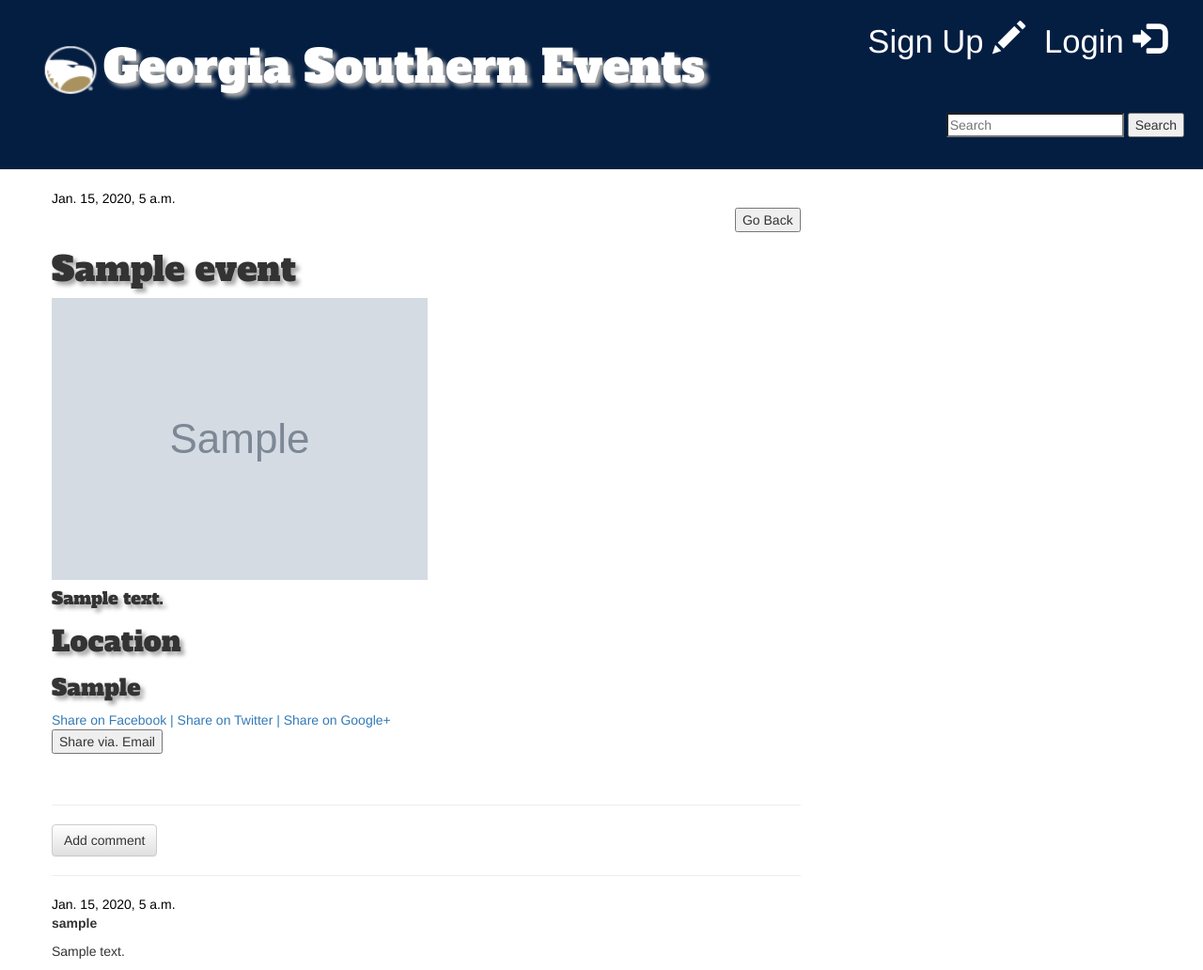
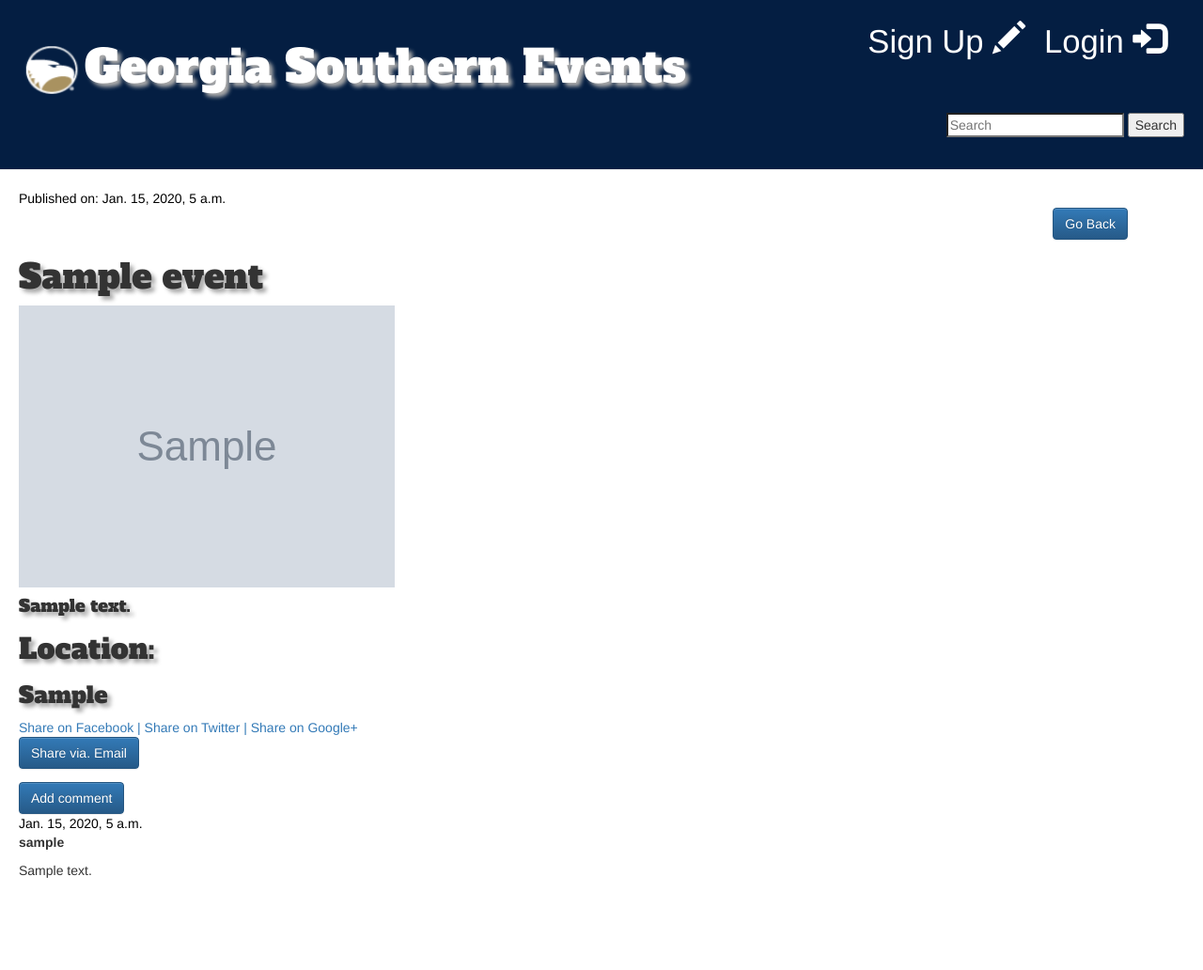
Before and after one commit to GSCSCI5530/Vector, a Django app: page /eventmanager/1/ in a window 1280 px wide. Shown: the whole page at 94% size. After the commit the page ends 934 px from the top, so only its background shows below. Run offline with Django 3.2, Linux system fonts and the light colour scheme; tables that the repository leaves empty hold one stand-in row (values such as "Sample post"); grey boxes marked "Sample" are stand-in pictures; some libraries are stand-ins or nearby versions.

Commit message:
Flex Box and Styles changes
Unified button styling and also added the ability to toggle style

```diff
--- a/GSEM/GSEventManager/eventmanager/static/css/eventmanager.css
+++ b/GSEM/GSEventManager/eventmanager/static/css/eventmanager.css
@@ -1,7 +1,7 @@
 .page-header {
     background-color: #041e42;
     margin-top: 0;
-    padding: 20px 20px 20px 40px;
+    padding: 20px 20px 20px 20px;
 }
 
 .page-header h1, .page-header h1 a, .page-header h1 a:visited, .page-header h1 a:active {
@@ -11,7 +11,8 @@
 }
 
 .content {
-    margin-left: 40px;
+    margin-left: 20px;
+    margin-right: 40px;
 }
 
 h1, h2, h3, h4 {
@@ -39,9 +40,26 @@
 }
 
 .event {
-    margin-bottom: 10px;
+    margin-bottom: 5px;
+    margin-top: 5px;
 }
 
 .event h1 a, .event h1 a:visited {
-    color: #000000;\
+    color: #000000;
 }
+
+.flex-container {
+  display: flex;
+  flex-wrap: wrap;
+  /*background-color: DodgerBlue;*/
+}
+
+.flex-container > div {
+  background-color: #ebebff;
+  width: 300px;
+  margin: 5px;
+  padding-left: 10px;
+  text-align: left;
+  font-size: 12px;
+    align-content: stretch;
+}
--- a/GSEM/GSEventManager/eventmanager/templates/eventmanager/base.html
+++ b/GSEM/GSEventManager/eventmanager/templates/eventmanager/base.html
@@ -8,6 +8,8 @@
     <link href="//fonts.googleapis.com/css?family=Alfa+Slab+One&subset=latin,latin-ext" rel="stylesheet" type="text/css" >
 
     <link rel="stylesheet" href="{% static 'css/eventmanager.css' %}">
+
+
 
 </head>
 
@@ -29,25 +31,10 @@
             <a href="/signup/" class="top-menu"> Sign Up <span class="glyphicon glyphicon-pencil"></span></a>
             {% endif %}
 
+            <h1><img src="/media/thumb-eagle.PNG" style="width:70px;height:70px;"><a href="/">Georgia Southern Events</a></h1>
 
-                <!--<form class="logout-link" action="{% url 'accounts:logout' %}" method="post">
-                    {% csrf_token %}
-                    <a href="//" class="top-menu" type="submit"> Lopoop <span class="glyphicon glyphicon-pencil"></span></a>
-                    <button type="submit"> Logout </button>
-                </form>
 
-                <form class="login-link" action="{% url 'accounts:login' %}" method="post">
-                    {% csrf_token %}
-                    <button type="submit"> Login </button>
-                </form>
 
-                <form class="signup-link" action="{% url 'accounts:signup' %}" method="post">
-                    {% csrf_token %}
-                    <button type="submit"> Sign-up </button>
-
-                </form>-->
-
-            <h1><img src="/media/thumb-eagle.PNG" style="width:70px;height:70px;"><a href="/">Georgia Southern Events</a></h1>
 
             <form align="right" class="select2-search__field" action="{% url 'event_search' %}" method="get">
                 <input class="form-row" type="search" name="q" placeholder="Search" aria-label="Search">
@@ -60,10 +47,10 @@
 <div class="content">
     <div class="event">
 
-        <div class="col-md-8">
             {% block content %}
             {% endblock %}
-        </div>
+
+
     </div>
 </div>
 
--- a/GSEM/GSEventManager/eventmanager/templates/eventmanager/event_detail.html
+++ b/GSEM/GSEventManager/eventmanager/templates/eventmanager/event_detail.html
@@ -4,7 +4,7 @@
     <div class="event">
         {% if event.published_date %}
         <div class="date">
-            {{ event.published_date }}
+            Published on: {{ event.published_date }}
         </div>
         {% endif %}
 
@@ -25,8 +25,8 @@
 			<a class="btn btn-primary" href="{% url 'attend_event' pk=event.pk %}" ><span label="Attend" class="glyphicon glyphicon-road"> RSVP</span></a>
 			{% endif %}
         {% endif %}
-		<p align="right">
-			<button onclick="goBack()">Go Back</button></p>
+		<p align="right" class="content">
+			<button class="btn btn-primary" onclick="goBack()">Go Back</button></p>
 
 		<h1>{{ event.event_name }}</h1>
 			{% if event.image != None %}
@@ -59,7 +59,7 @@
 <!--<noscript>Please enable JavaScript to view the <a href="https://disqus.com/?ref_noscript">comments powered by Disqus.</a></noscript>-->
 
 
-<h2> Location</h2>
+<h2> Location:</h2>
 <h3>{{ event.event_place }}</h3>
 	<a href="https://www.facebook.com/sharer/sharer.php?u={{request.build_absolute_uri}}"> Share on Facebook |</a>
 
@@ -70,13 +70,13 @@
 
 	<form method="POST" action="{% url 'publicationmanager:request_email' %}">
 	{% csrf_token %}
-	<input type="submit" name="Submit" value="Share via. Email">
+	<input class="btn btn-primary" type="submit" name="Submit" value="Share via. Email">
 	</form>
 
-	<br>
-	<hr>
-	<a class="btn btn-default" href="{% url 'add_comment' pk=event.pk %}">Add comment</a>
-    <hr>
+
+
+	<a class="btn btn-primary" href="{% url 'add_comment' pk=event.pk %}">Add comment</a>
+
 	{% for comment in event.comments.all %}
 		<div class="comment">
 			<div class="date">{{ comment.timestamp }}</div>
@@ -84,7 +84,7 @@
 			<p>{{ comment.content|linebreaks }}</p>
 		</div>
 	{% empty %}
-		<p>No comments here yet :(</p>
+		<p>No comments here yet. </p>
 	{% endfor %}
 
 
```
Also changed, not shown: GSEM/GSEventManager/eventmanager/templates/eventmanager/event_list.html (+16 -9 lines).
